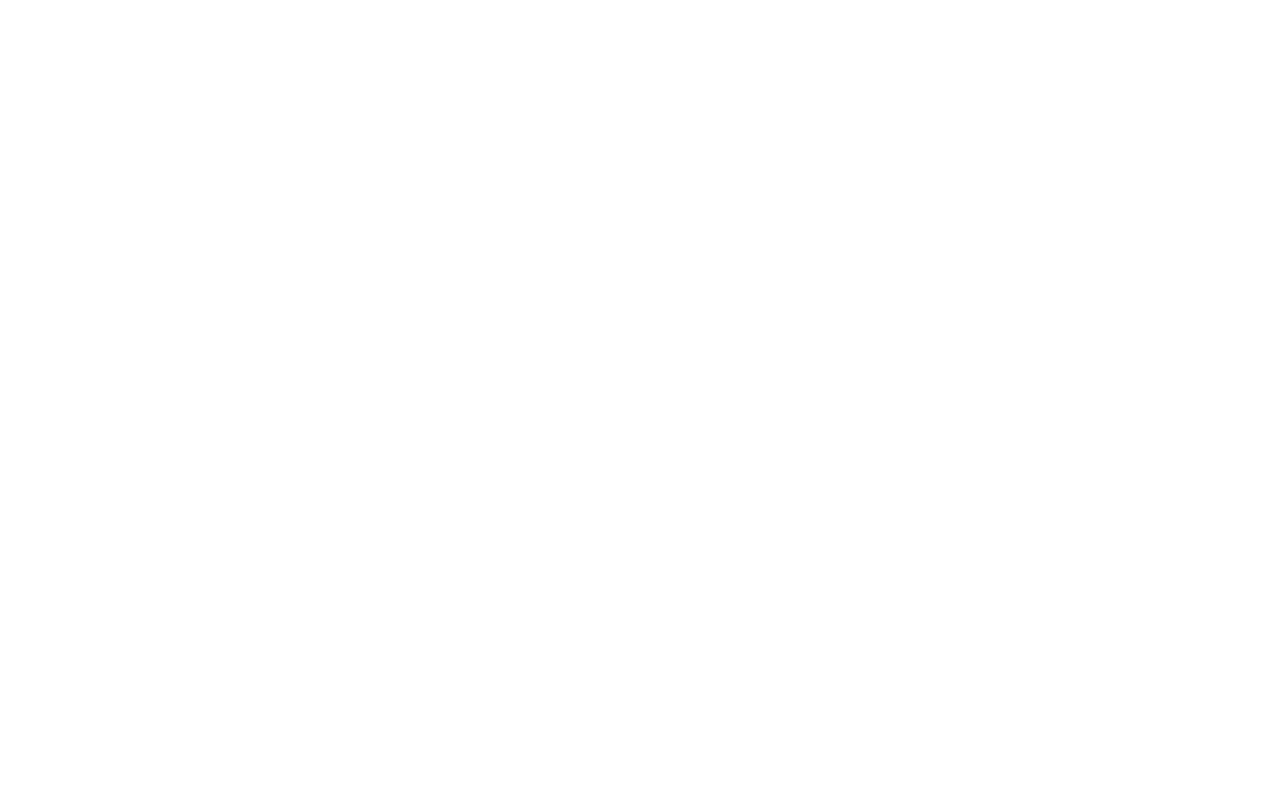
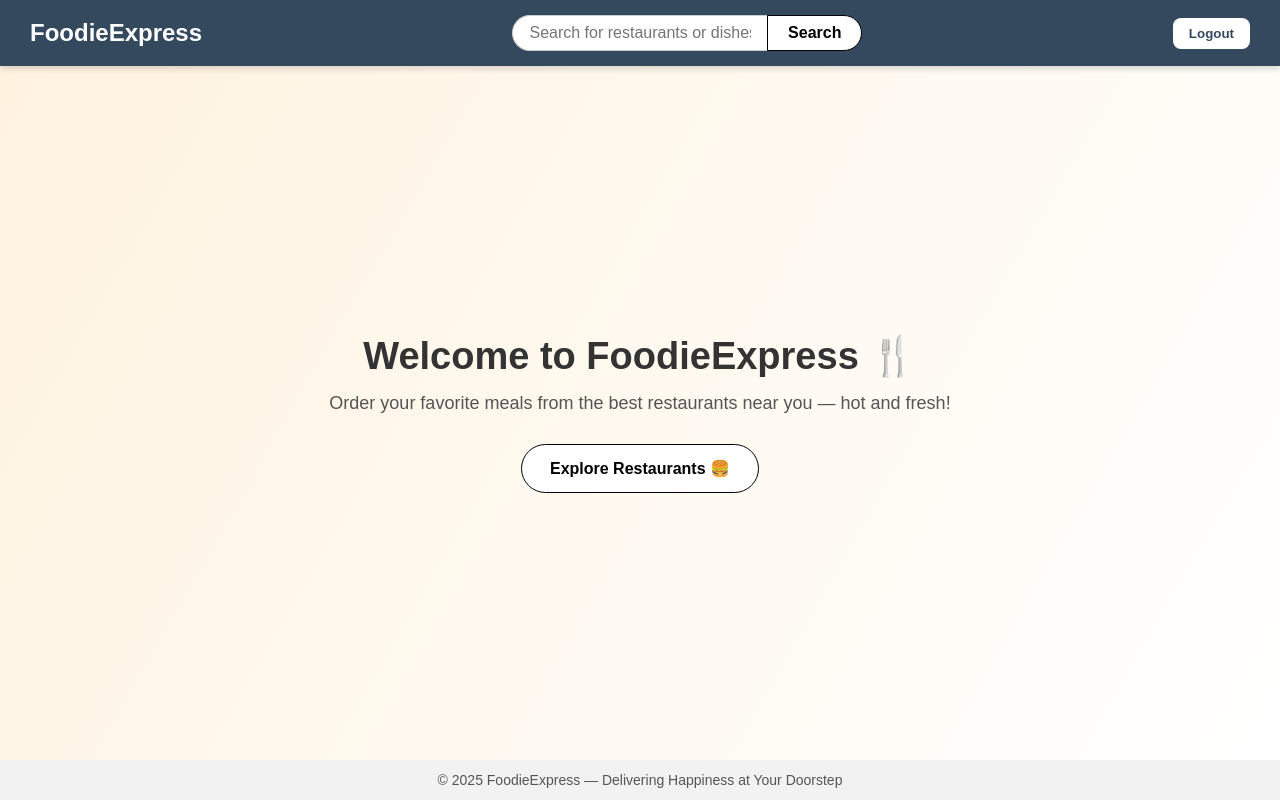
Before and after one commit to BhavanaNNaik/Food-Delivery-Frontend, a React (Create React App) app: page /dashboard in a window 1280 px wide. Before the commit this address had no page. Built offline with nearby package versions, Linux system fonts and the light colour scheme.

Commit message:
Added Dashboard

```diff
--- a/src/App.js
+++ b/src/App.js
@@ -1,5 +1,6 @@
 
 import './App.css';
+import Dashboard from './components/Dashboard';
 import Login from "./components/Login"
 import Register from "./components/Register";
 import Restaurant from './components/Restaurant';
@@ -11,7 +12,9 @@
     <Routes>
       <Route path="/login" element={<Login/>}></Route>
       <Route path="/register" element={<Register/>}></Route>
+      <Route path="/dashboard" element={<Dashboard/>}></Route>
       <Route path="/restaurants" element={<Restaurant/>}></Route>
+
 
     </Routes>
    </Router>
--- /dev/null
+++ b/src/components/Dashboard.jsx
@@ -0,0 +1,94 @@
+import React, { useState } from "react";
+import { useNavigate } from "react-router-dom";
+import "../css/Dashboard.css";
+
+const Dashboard = () => {
+  const navigate = useNavigate();
+  const [searchTerm, setSearchTerm] = useState("");
+
+  const handleSearchChange = (e) => {
+    setSearchTerm(e.target.value);
+  };
+
+  const handleSearchSubmit = (e) => {
+    e.preventDefault();
+    // navigate to restaurants page with query param
+    navigate(`/restaurants?search=${encodeURIComponent(searchTerm.trim())}`);
+  };
+
+  const handleLogout = () => {
+    navigate("/login");
+  };
+
+  const handleExplore = () => {
+    navigate("/restaurants");
+  };
+
+  return (
+    <div className="dashboard-container">
+      {/* Navbar */}
+      <nav className="navbar" style={{ display: "flex", alignItems: "center", justifyContent: "space-between" }}>
+        <div className="logo">FoodieExpress</div>
+        <div style={{ flex: 1, display: "flex", justifyContent: "center" }}>
+          <form
+            className="search-bar"
+            style={{ display: "flex", alignItems: "center", width: "350px", maxWidth: "100%" }}
+            onSubmit={handleSearchSubmit}
+          >
+            <input
+              type="text"
+              placeholder="Search for restaurants or dishes..."
+              value={searchTerm}
+              onChange={handleSearchChange}
+              style={{
+                flex: 1,
+                padding: "8px 16px",
+                borderRadius: "20px 0 0 20px",
+                border: "1px solid #ccc",
+                fontSize: "16px",
+                outline: "none",
+                borderRight: "none",
+              }}
+            />
+            <button
+              type="submit"
+              style={{
+                background: "white",
+                color: "black",
+                border: "1px solid black",
+                borderRadius: "0 20px 20px 0",
+                padding: "8px 20px",
+                fontWeight: "bold",
+                fontSize: "16px",
+                cursor: "pointer",
+              }}
+            >
+              Search
+            </button>
+          </form>
+        </div>
+        <button className="logout-btn" onClick={handleLogout}>
+          Logout
+        </button>
+      </nav>
+
+      {/* Hero Section */}
+      <section className="hero-section">
+        <div className="hero-text">
+          <h1>Welcome to FoodieExpress 🍴</h1>
+          <p>Order your favorite meals from the best restaurants near you — hot and fresh!</p>
+          <button className="explore-btn" onClick={handleExplore}>
+            Explore Restaurants 🍔
+          </button>
+        </div>
+      </section>
+
+      {/* Footer */}
+      <footer className="footer">
+        <p>© 2025 FoodieExpress — Delivering Happiness at Your Doorstep</p>
+      </footer>
+    </div>
+  );
+};
+
+export default Dashboard;
--- a/src/components/Restaurant.jsx
+++ b/src/components/Restaurant.jsx
@@ -1,4 +1,5 @@
 import { useEffect, useState } from "react";
+import { useLocation, useNavigate } from "react-router-dom";
 import api from "../services/api";
 import "../css/Restaurant.css";
 
@@ -7,43 +8,73 @@
   const [loading, setLoading] = useState(true);
   const [error, setError] = useState("");
 
+  const location = useLocation();
+  const navigate = useNavigate();
+  const queryParams = new URLSearchParams(location.search);
+  const searchTerm = queryParams.get("search") || "";
+
   useEffect(() => {
     const fetchRestaurants = async () => {
       try {
         const res = await api.get("/restaurants");
-        console.log("Restaurants fetched:", res.data);
-        setRestaurants(res.data);
+        let data = res.data;
+
+        // Frontend filtering based on search term
+        if (searchTerm) {
+          const lowerSearch = searchTerm.toLowerCase();
+          data = data.filter(
+            (r) =>
+              r.name.toLowerCase().includes(lowerSearch) ||
+              (r.cuisineType && r.cuisineType.toLowerCase().includes(lowerSearch))
+          );
+        }
+
+        setRestaurants(data);
         setLoading(false);
       } catch (err) {
-        console.error("Error fetching restaurants:", err);
+        console.error(err);
         setError("Failed to load restaurants.");
         setLoading(false);
       }
     };
 
     fetchRestaurants();
-  }, []);
+  }, [searchTerm]);
 
-  if (loading) return <p className="loading">Loading restaurants...</p>;
-  if (error) return <p className="error-message">{error}</p>;
+  const handleLogout = () => {
+    navigate("/login");
+  };
 
   return (
+    <div className="restaurants-page">
+      {/* Navbar */}
+      <nav className="navbar">
+        <div className="logo">FoodieExpress</div>
+        <button className="logout-btn" onClick={handleLogout}>
+          Logout
+        </button>
+      </nav>
+
+      {/* Main content */}
       <div className="restaurants-container">
-      <h2>Restaurants</h2>
+        <h2>{searchTerm ? `Search Results for "${searchTerm}"` : "Restaurants"}</h2>
         <div className="restaurant-list">
-        {restaurants.map((r) => (
+          {restaurants.map((r) => {
+            const imageUrl =
+              r.imagePath && r.imagePath.trim() !== ""
+                ? `http://localhost:8080/images/restaurants/${r.imagePath.trim()}`
+                : "http://localhost:8080/images/restaurants/default.png";
+
+            return (
               <div key={r.restaurantId} className="restaurant-card">
                 <img
-              src={
-                r.imagePath && r.imagePath.trim() !== ""
-                  ? `http://localhost:8080/images/restaurants/${r.imagePath.trim()}`
-                  : "http://localhost:8080/images/restaurants/default.png"
-              }
+                  src={imageUrl}
                   alt={r.name}
                   className="restaurant-image"
                   onError={(e) => {
                     e.target.onerror = null;
-                e.target.src = "http://localhost:8080/images/restaurants/default.png";
+                    e.target.src =
+                      "http://localhost:8080/images/restaurants/default.png";
                   }}
                 />
                 <div className="restaurant-info">
@@ -54,7 +85,10 @@
                   <p>Address: {r.address || "N/A"}</p>
                 </div>
               </div>
-        ))}
+            );
+          })}
+        </div>
+        {restaurants.length === 0 && <p>No restaurants found.</p>}
       </div>
     </div>
   );
--- /dev/null
+++ b/src/css/Dashboard.css
@@ -0,0 +1,129 @@
+.dashboard-container {
+  display: flex;
+  flex-direction: column;
+  min-height: 100vh;
+  background-color: #fafafa;
+  font-family: "Poppins", sans-serif;
+}
+
+/* Navbar */
+.navbar {
+  background-color: #d9d9d9; /* light grey */
+  color: #333;
+  display: flex;
+  justify-content: space-between;
+  align-items: center;
+  padding: 10px 40px;
+  position: sticky;
+  top: 0;
+  z-index: 1000;
+  box-shadow: 0 2px 5px rgba(0, 0, 0, 0.1);
+}
+
+.logo {
+  font-size: 24px;
+  font-weight: bold;
+}
+
+.nav-center {
+  flex: 1;
+  display: flex;
+  justify-content: center;
+}
+
+.search-bar {
+  display: flex;
+  align-items: center;
+  width: 350px;
+  max-width: 100%;
+}
+
+.search-input {
+  flex: 1;
+  padding: 8px 16px;
+  border-radius: 20px 0 0 20px;
+  border: 1px solid #ccc;
+  font-size: 16px;
+  outline: none;
+  border-right: none;
+}
+
+.search-btn {
+
+  background-color: #34495e;
+  border: 1px solid white;
+  border-radius: 0 20px 20px 0;
+  padding: 8px 20px;
+  font-weight: bold;
+  font-size: 16px;
+  cursor: pointer;
+  transition: background 0.2s;
+  color:white
+}
+
+
+
+/* Logout button */
+.logout-btn {
+  background: #fff;
+  color: #333;
+  border: 1px solid #333;
+  padding: 6px 12px;
+  border-radius: 8px;
+  font-weight: bold;
+  cursor: pointer;
+  border: 1px solid black;
+}
+
+.logout-btn:hover {
+  background: #f0f0f0;
+}
+
+/* Hero Section */
+.hero-section {
+  background: linear-gradient(120deg, #fff3e0, #fff);
+  flex: 1;
+  display: flex;
+  align-items: center;
+  justify-content: center;
+  text-align: center;
+  padding: 60px 20px;
+}
+
+.hero-text h1 {
+  font-size: 38px;
+  color: #333;
+  margin-bottom: 15px;
+}
+
+.hero-text p {
+  font-size: 18px;
+  color: #555;
+  margin-bottom: 30px;
+}
+
+.explore-btn {
+  background-color: white;
+  color: black;
+  border: 1px solid black;
+  padding: 14px 28px;
+  border-radius: 30px;
+  cursor: pointer;
+  font-size: 16px;
+  font-weight: 600;
+  transition: transform 0.2s ease, background 0.3s;
+}
+
+.explore-btn:hover {
+ background: #f0f0f0;
+  transform: scale(1.05);
+}
+
+/* Footer */
+.footer {
+  background-color: #f2f2f2; /* light grey */
+  color: #555;
+  text-align: center;
+  padding: 12px;
+  font-size: 14px;
+}
--- a/src/css/Login.css
+++ b/src/css/Login.css
@@ -48,7 +48,7 @@
 .login-container button {
   width: 100%;
   padding: 12px;
-  background-color: #FF4C29;
+  background-color: #34495e;
   color: white;
   font-size: 16px;
   border: none;
@@ -58,7 +58,7 @@
 }
 
 .login-container button:hover {
-  background-color: #FF6B35;
+  background-color: #34495e;
 }
 
 .login-container input:focus {
@@ -67,7 +67,7 @@
 }
 
 .login-container .error-message {
-  color: #D32F2F;
+  color: #34495e;
   text-align: center;
   margin-bottom: 15px;
   font-weight: 500;
--- a/src/css/Register.css
+++ b/src/css/Register.css
@@ -34,7 +34,7 @@
 .register-container button {
   width: 100%;
   padding: 12px;
-  background-color: #FF4C29;
+  background-color: #34495e;
   color: white;
   font-size: 16px;
   border: none;
@@ -44,7 +44,7 @@
 }
 
 .register-container button:hover {
-  background-color: #FF6B35;
+  background-color: #34495e;
 }
 
 .register-container p {
--- a/src/css/Restaurant.css
+++ b/src/css/Restaurant.css
@@ -1,36 +1,82 @@
-.restaurants-container {
-  padding: 30px;
-  text-align: center;
+/* Reset defaults */
+* {
+  margin: 0;
+  padding: 0;
+  box-sizing: border-box;
 }
 
+html, body {
+  width: 100%;
+  height: 100%;
+  background-color: #f7f7f7;
+  font-family: Arial, sans-serif;
+}
+
+/* Sticky top Navbar */
+.navbar {
+  width: 100%;
+  background-color: #34495e;
+  color: white;
+  text-align: center;
+  padding: 15px 0;
+  font-size: 22px;
+  font-weight: bold;
+  position: sticky;
+  top: 0;
+  z-index: 1000;
+  box-shadow: 0 3px 6px rgba(0, 0, 0, 0.15);
+}
+
+/* Container for restaurant cards */
+.restaurants-container {
+  width: 100%;
+  padding: 40px 20px;
+}
+
+/* Heading */
+.restaurants-container h2 {
+  text-align: center;
+  margin-bottom: 30px;
+  font-size: 28px;
+  color: #2c3e50;
+  font-weight: bold;
+  height: 100%;
+  width:100% ;
+
+
+}
+
+/* Restaurant list layout */
 .restaurant-list {
   display: flex;
   flex-wrap: wrap;
   justify-content: center;
   gap: 25px;
-  margin-top: 30px;
 }
 
-/* Each card takes roughly 1/3 of the container minus gaps */
+/* Each restaurant card */
 .restaurant-card {
   background-color: #fff;
-  border-radius: 15px;
+  border-radius: 12px;
   box-shadow: 0 5px 15px rgba(0, 0, 0, 0.15);
-  width: calc((100% / 3) - 30px); /* 3 cards per row */
+  width: calc((100% / 3) - 30px);
   overflow: hidden;
-  transition: transform 0.2s;
+  transition: transform 0.2s, box-shadow 0.2s;
 }
 
 .restaurant-card:hover {
-  transform: scale(1.05);
+  transform: scale(1.03);
+  box-shadow: 0 10px 25px rgba(0, 0, 0, 0.2);
 }
 
+/* Restaurant image */
 .restaurant-image {
   width: 100%;
-  height: 220px;
+  height: 200px;
   object-fit: cover;
 }
 
+/* Restaurant info text */
 .restaurant-info {
   padding: 15px;
   text-align: left;
@@ -39,24 +85,24 @@
 .restaurant-info h3 {
   margin: 0 0 8px 0;
   font-size: 20px;
+  color: #2c3e50;
 }
 
 .restaurant-info p {
   margin: 4px 0;
-  font-size: 15px;
+  font-size: 14px;
+  color: #555;
 }
 
-.loading {
+/* Loading and error text */
+.loading,
+.error-message {
   font-size: 20px;
+  text-align: center;
   margin-top: 50px;
 }
 
-.error-message {
-  color: red;
-  margin-top: 50px;
-}
-
-
+/* Responsive design */
 @media (max-width: 1024px) {
   .restaurant-card {
     width: calc((100% / 2) - 20px);
@@ -68,3 +114,39 @@
     width: 100%;
   }
 }
+
+/* Navbar */
+.navbar {
+  width: 100%;
+  background-color: #34495e; /* dark grey */
+  color: white;
+  display: flex;
+  justify-content: space-between;
+  align-items: center;
+  padding: 15px 30px;
+  font-size: 22px;
+  font-weight: bold;
+  position: sticky;
+  top: 0;
+  z-index: 1000;
+  box-shadow: 0 3px 6px rgba(0, 0, 0, 0.15);
+}
+
+.navbar .logo {
+  font-size: 24px;
+}
+
+.logout-btn {
+  background: white;
+  color: #34495e;
+  border: none;
+  padding: 8px 16px;
+  border-radius: 8px;
+  cursor: pointer;
+  font-weight: bold;
+  transition: 0.3s;
+}
+
+.logout-btn:hover {
+  background-color: #f0f0f0;
+}
```
Lines whose indentation alone changed are shown as unchanged.
